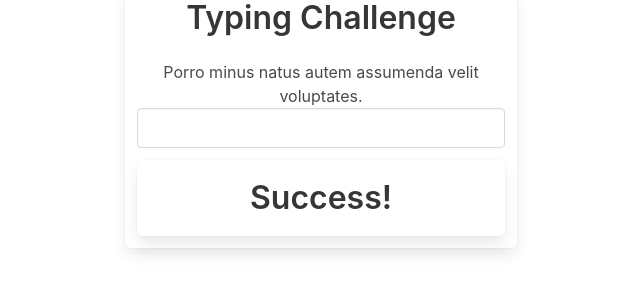
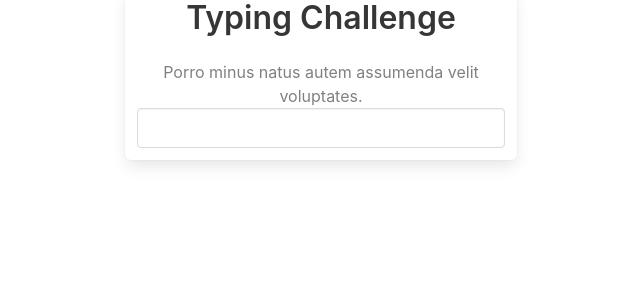
Before and after one commit to carriemathieu/angular-typing-game, an Angular app: page / in a window 1280 px wide. Shown: the top 300 px of the page, without its empty margins (319-959 px from the left). Built offline with nearby package versions, Linux system fonts and the light colour scheme.

Commit message:
add styling to correct, incorrect, pending letters

```diff
--- a/src/app/app.component.css
+++ b/src/app/app.component.css
@@ -0,0 +1,11 @@
+.pending {
+    color: gray;
+}
+
+.correct {
+    color: green;
+}
+
+.incorrect {
+    color: red;
+}
--- a/src/app/app.component.html
+++ b/src/app/app.component.html
@@ -4,14 +4,19 @@
       <h1 class="title has-text-centered"> Typing Challenge </h1>
 
       <p class="has-text-centered">
-        {{ randomText }}
+        <!-- iterates over randomly generated text -->
+        <span
+          [class]="compare(letter, enteredText[i])"
+          *ngFor="let letter of randomText.split(''); let i=index"
+          >{{ letter }}</span>
       </p>
 
       <div class="field">
-        <input class="input"/>
+        <input #userInput class="input" (input)="onInput(userInput.value)" />
       </div>
 
-      <div class="box has-text-centered">
+      <!-- if random text and the user entered text are the same, show message -->
+      <div *ngIf="randomText === enteredText" class="box has-text-centered">
         <h1 class="title">Success!</h1>
       </div>
 
--- a/src/app/app.component.ts
+++ b/src/app/app.component.ts
@@ -7,5 +7,19 @@ import { lorem } from 'faker';
   styleUrls: ['./app.component.css']
 })
 export class AppComponent {
-  randomText = lorem.sentence()
+  randomText = lorem.sentence();
+  enteredText = '';
+
+  onInput(value: string) {
+    this.enteredText = value;
+  }
+
+  compare(randomLetter: string, enteredLetter: string) {
+    // if there's no entered letter
+    if (!enteredLetter) {
+      return 'pending';
+    }
+    // if entered letter & letter from rand sent
+    return enteredLetter === randomLetter ? 'correct' : 'incorrect'
+  }
 }
```
